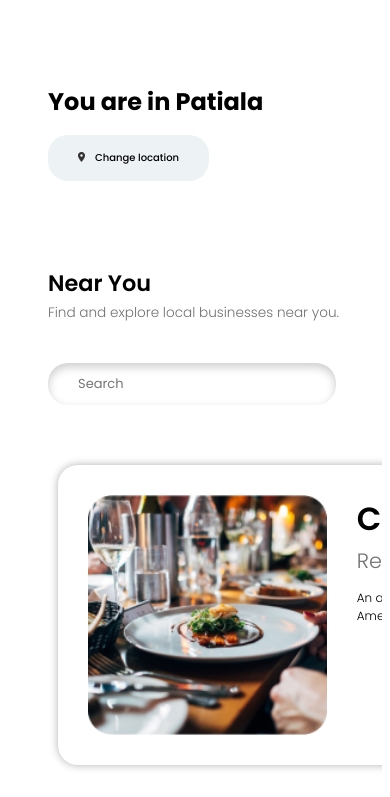
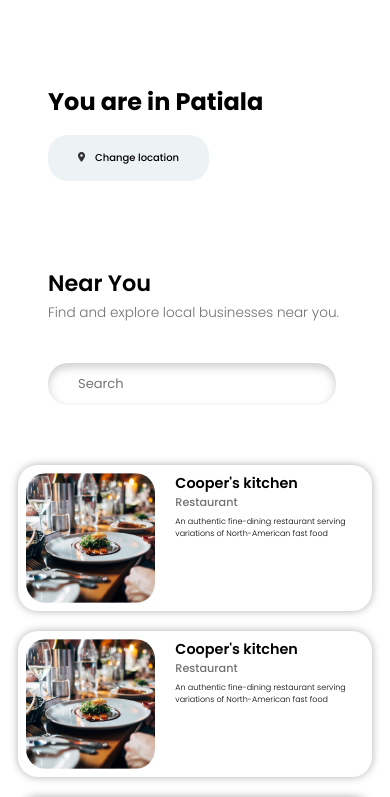
Before and after one commit to Nirmitjatana/localb-frontend, a React (Create React App) app: page / in a window 390 px wide. Shown: the top 797 px of the page. Built offline with nearby package versions, Linux system fonts and the light colour scheme.

Commit message:
cards for mobile completed

```diff
--- a/src/App.css
+++ b/src/App.css
@@ -193,6 +193,11 @@ box-shadow: 0px 0px 8px 0px #0000004f;
   .components{
     margin-left: 0;
   }
+  .searchbox{
+    width: 50%;
+    padding-left: 40px;
+    font-size: 15px;
+  }
 
 }
 
@@ -209,14 +214,7 @@ box-shadow: 0px 0px 8px 0px #0000004f;
   }
   .change{
     padding: 15px 30px;
-    font-family: 'Poppins', sans-serif;
     font-size: 10px;
-    font-weight: 500;
-    border-radius: 20px;
-    /* box-shadow: 0px 0px 25px 0px #000000e1; */
-    /* box-shadow: 0px 75px 186px rgba(239, 35, 60, 0.14), 0px 31.3332px 77.7064px rgba(239, 35, 60, 0.10064), 0px 16.7522px 41.5455px rgba(239, 35, 60, 0.083455), 0px 9.39116px 23.2901px rgba(239, 35, 60, 0.07), 0px 4.98758px 12.3692px rgba(239, 35, 60, 0.056545), 0px 2.07544px 5.1471px rgba(239, 35, 60, 0.0393604); */
-    cursor: pointer;
-    outline: none;
   }
   .explore > h2{
     font-size: 1.4rem;
@@ -224,13 +222,40 @@ box-shadow: 0px 0px 8px 0px #0000004f;
   .subtext{
     font-size: 0.85rem;
     font-weight: 300;
-    color: #717171;
     margin-top: -15px;
   }
   .searchbox{
     width: 90%;
     padding-left: 30px;
     font-size: 13px;
-    color: #717171;
   }
+  .cards{
+    margin-left: -40px;
+  }
+  .card{
+      min-width: 90%;
+      height: 130px;
+      padding: 8px;
+      margin: 10px;
+      /* flex-direction: column; */
+      /* align-items: flex-start; */
+    }
+    .image{
+      margin-right: 20px;
+    }
+    .businesshead{
+      font-size: 0.9rem;
+    }
+    .typetext{
+      font-size: 0.7rem;
+      font-weight: 500;
+      margin-top: -10px;
+    }
+    .cards{
+      flex-direction: column;
+    }
+    .subtitle{
+      font-size: 0.5rem;
+      margin-top:-10px;
+    }
 }
```
